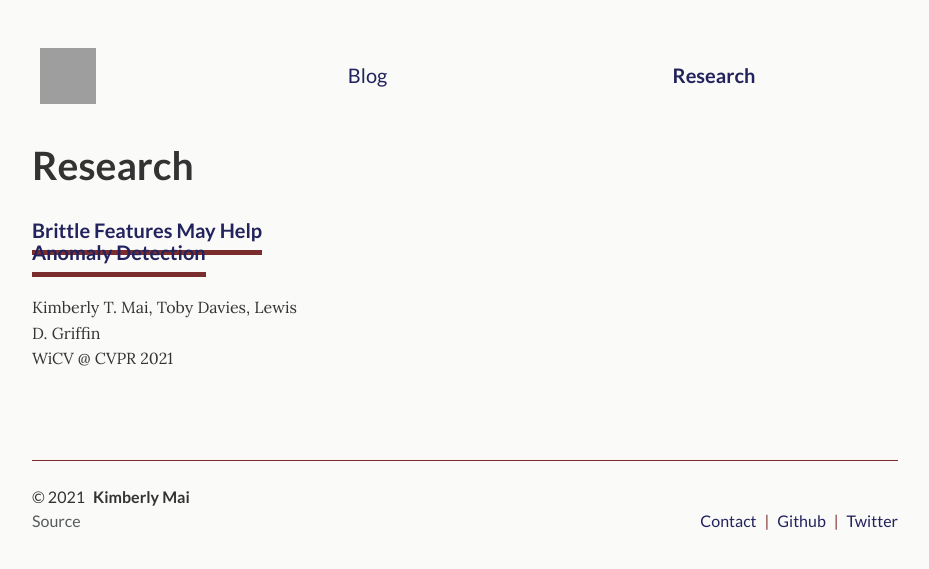
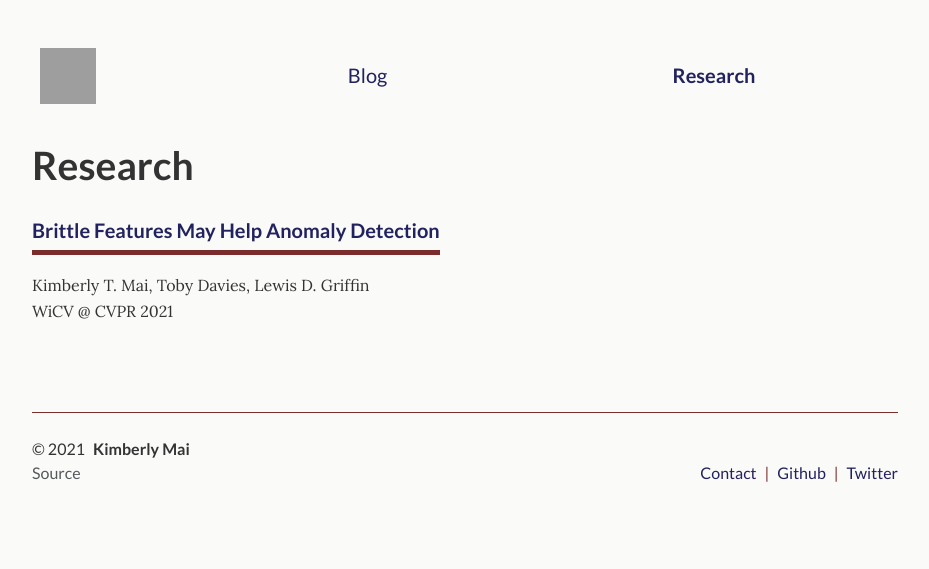
Before and after one commit to ktmai/ktmai.github.io, a Jekyll site: the page built from _pages/projects.html, in a window 1280 px wide. Shown: the top 569 px of the page, without its empty margins (175-1104 px from the left). Built offline with Jekyll 4.4.1, drawn with Linux system fonts in a browser that asks for light colours; grey boxes are pictures that could not be loaded.

Commit message:
Update projects.html

```diff
--- a/_pages/projects.html
+++ b/_pages/projects.html
@@ -10,7 +10,7 @@ permalink: /research/
 <div class="projects">
   <div class="grid no-gutters">
 
-    <div class="unit one-third">
+    <div class="unit">
       <div class="project">
         <h4 class="project-title"><a href="brittle-features">Brittle Features May Help Anomaly Detection</a></h4>
         <p>Kimberly T. Mai, Toby Davies, Lewis D. Griffin<br> WiCV @ CVPR 2021
```
